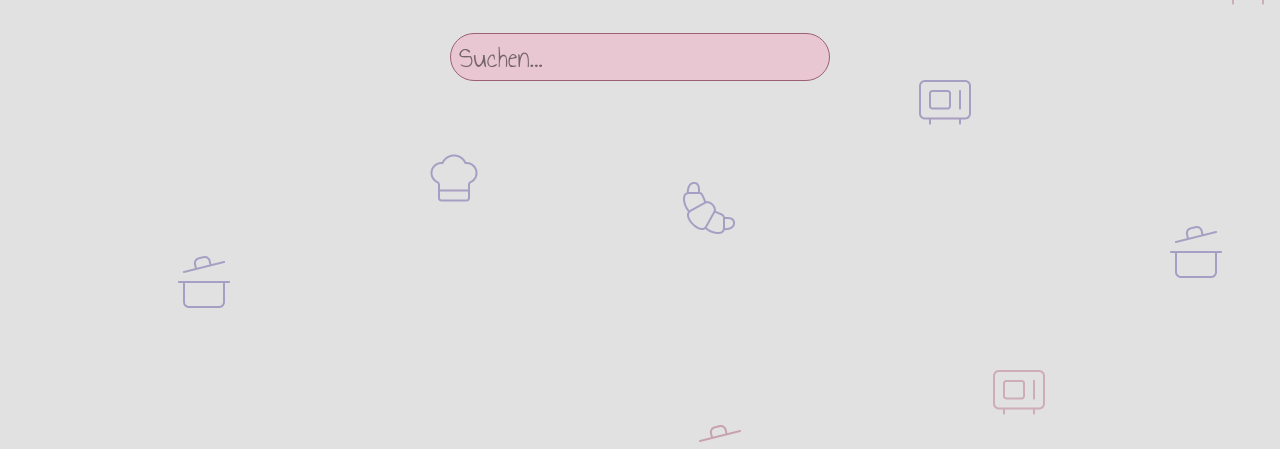
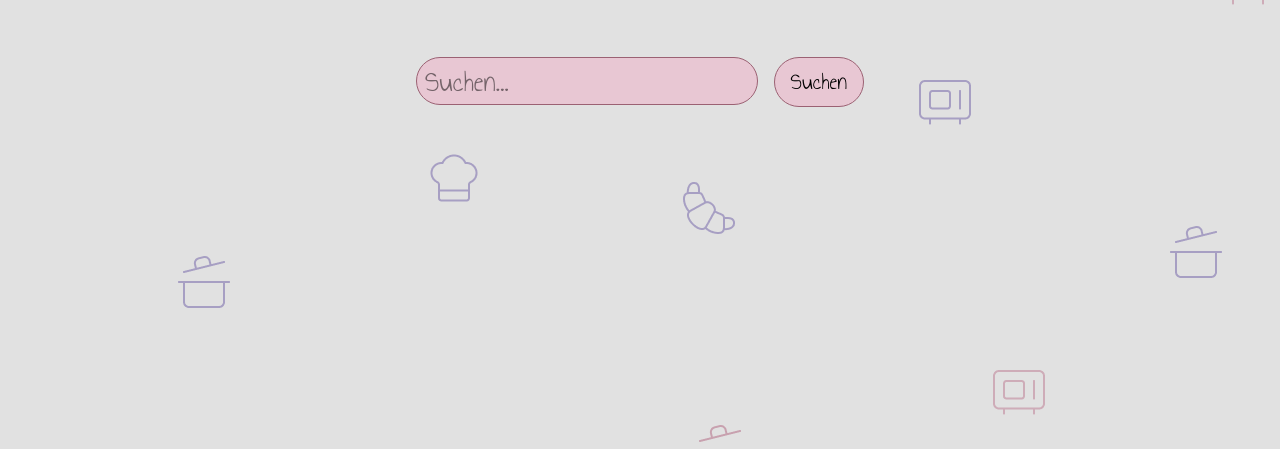
Before and after one commit to nemo-trainee/food-view, a plain HTML site: page src/hilfe.html in a window 1280 px wide. Shown: the part 351-800 px from the top of the page. Drawn offline with nearby package versions, Linux system fonts and the light colour scheme.

Commit message:
verbesserung

```diff
--- a/src/hilfe.html
+++ b/src/hilfe.html
@@ -74,8 +74,15 @@
     </header>
       <main class="p-8 grid content-center justify-center">
         <h2 class="block text-center font-[Annie] text-4xl lg:text-5xl mt-12">Wobei brauchst du Hilfe?</h2>
-        <div class="block truncate mt-15">
-          <input class="mx-4 justify-center lg:flex p-2 w-80 lg:w-95 h-12 text-2xl lg:text-3xl font-[Annie] border-1 rounded-full border-[#9B6173] bg-[#E8C7D3] focus-visible:outline-[#9B6173]" type="text" placeholder="Suchen...">
+        <div  class="block truncate mt-15">
+          <div class="mt-6 flex max-w-md gap-x-4">
+            <label for="search" class="sr-only">Suche</label>
+            <input id="search" name="search" type="text" placeholder="Suchen..." class="justify-center lg:flex text-bold p-2 w-80 lg:w-95 h-12 text-2xl lg:text-3xl font-[Annie] border-1 rounded-full border-[#9B6173] bg-[#E8C7D3] focus-visible:outline-[#9B6173]">
+            <button type="submit" class="justify-items-center rounded-full bg-[#E8C7D3] border-1 border-[#9B6173] lg:text-2xl font-[Annie] px-4 py-2 text-2xl hover:bg-[#9B6173] focus-visible:outline-2 focus-visible:outline-offset-2 focus-visible:outline-indigo-500">Suchen</button>
+            </div>
+        </div>
+        <div>
+          <input>
         </div>
       </main>
       <script src="../assets/js/script.js"></script>
```
